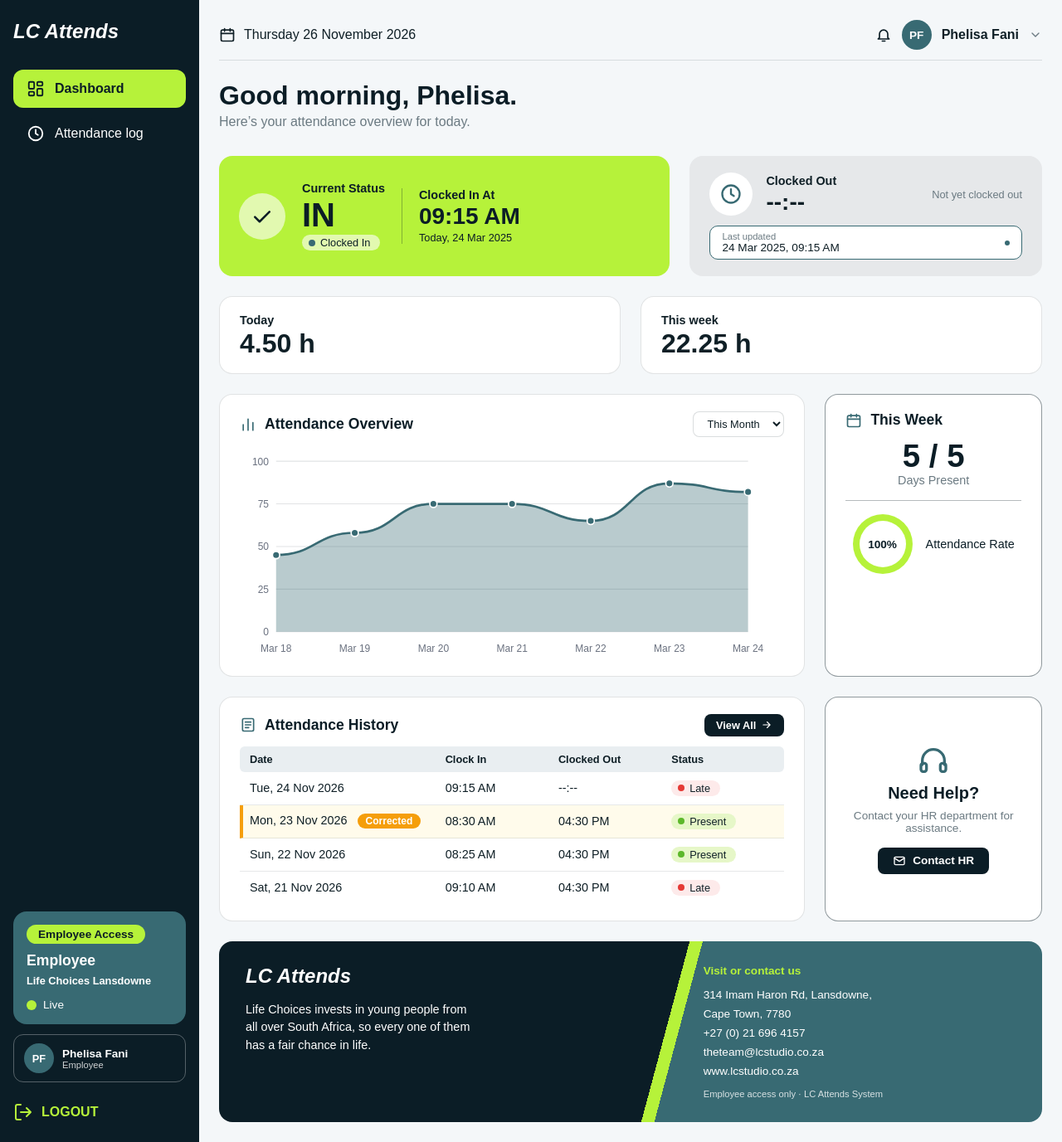
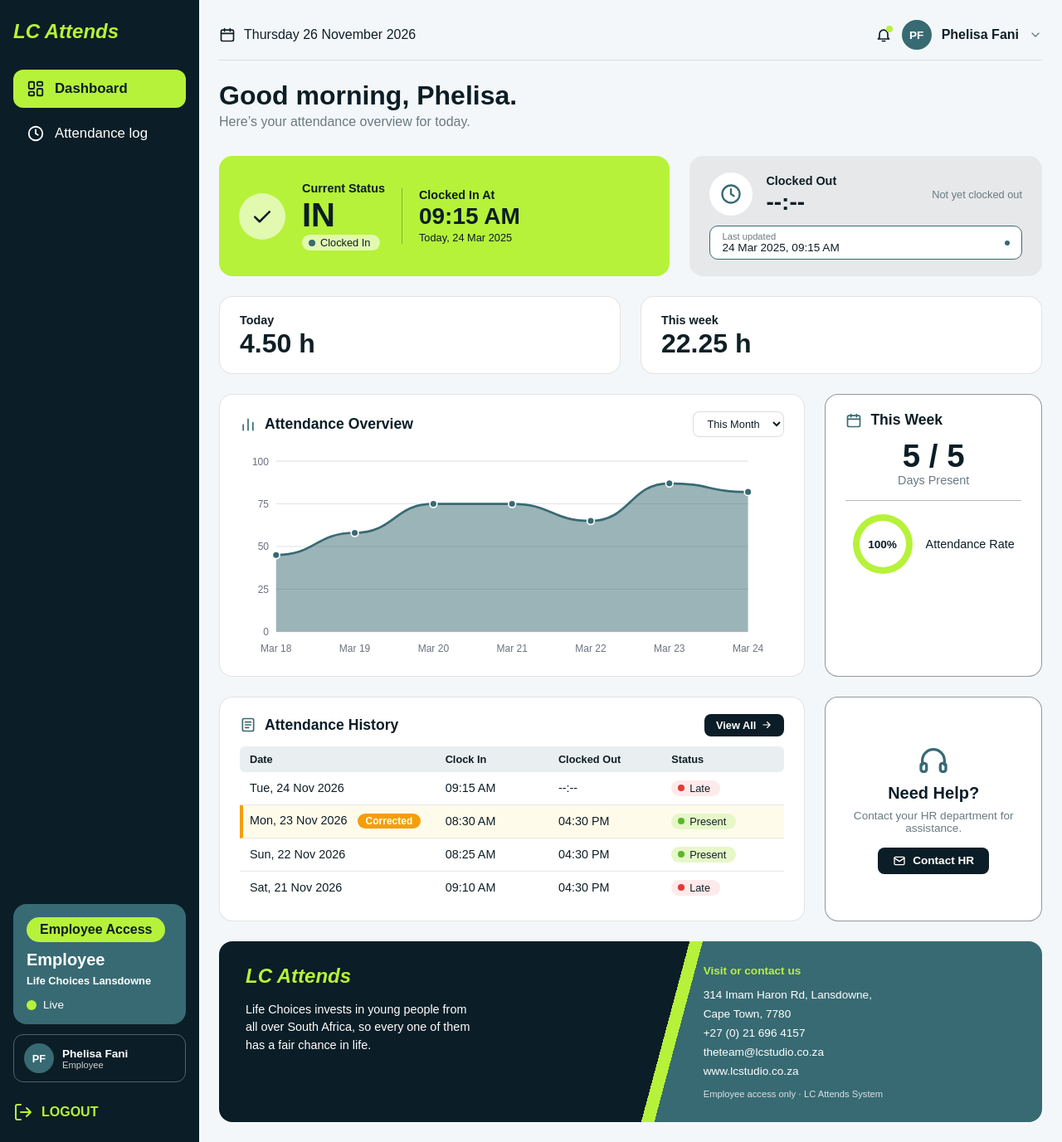
Before and after one commit to LC-Studio-18/Digital-attendance-tracking-system-php, a PHP site: page /dashboard.php in a window 1280 px wide. Shown: the whole page at 83% size. Run offline with PHP 8.4, Linux system fonts and the light colour scheme.

Commit message:
Final touches to match the Figma

```diff
--- a/frontend/assets/css/component.css
+++ b/frontend/assets/css/component.css
@@ -836,3 +836,48 @@
     white-space: nowrap;
   }
 }
+
+/* ---------- Final touches to match the Figma ---------- */
+
+/* Small lime dot on the bell */
+.user-chip__bell {
+  position: relative;
+}
+
+.user-chip__bell::after {
+  content: "";
+  position: absolute;
+  top: -1px;
+  right: -1px;
+  width: 8px;
+  height: 8px;
+  border-radius: 50%;
+  background: var(--color-lime);
+}
+
+/* Logo text in lime */
+.sidebar__logo,
+.footer__logo {
+  color: var(--color-lime);
+}
+
+/* Chart area a little darker */
+.chart__area {
+  fill-opacity: 0.5;
+}
+
+/* Bigger sidebar text on larger screens only, so the phone top bar stays compact */
+@media (min-width: 769px) {
+  .sidebar__link {
+    font-size: 1.05rem;
+  }
+
+  .sidebar__access-pill {
+    padding: 6px 16px;
+    font-size: 1rem;
+  }
+
+  .sidebar__access-role {
+    font-size: 1.25rem;
+  }
+}
```
